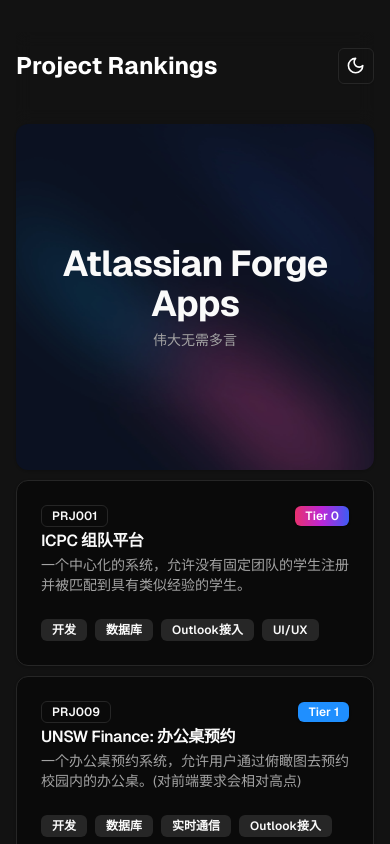
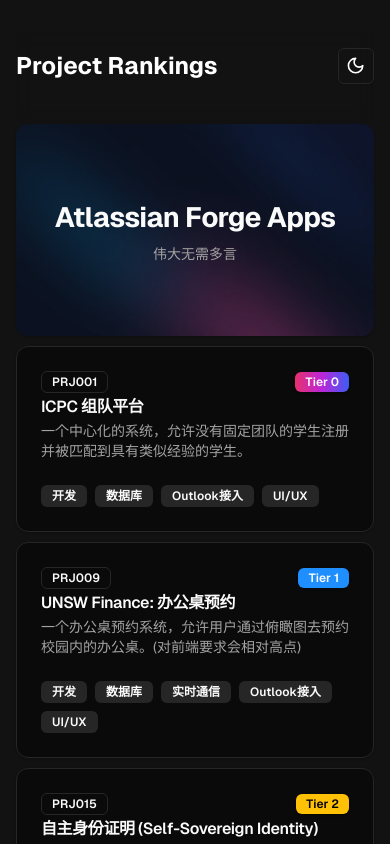
Before and after one commit to TommyZhang-z/projo, a Next.js app: page / in a window 390 px wide. Shown: the top 844 px of the page. Built offline with nearby package versions, Linux system fonts and the light colour scheme.

Commit message:
responsive

```diff
--- a/src/components/project-rankings.tsx
+++ b/src/components/project-rankings.tsx
@@ -165,9 +165,9 @@
           </Button>
         </div>
       </header>
-      <Card className="w-full bg-[url('/cover.jpg')] dark:bg-[url('/cover-dark.jpg')] bg-cover bg-center mb-[10px] transition-opacity text-center animate-bg-size border-none py-24">
+      <Card className="w-full bg-[url('/cover.jpg')] dark:bg-[url('/cover-dark.jpg')] bg-cover bg-center mb-[10px] transition-opacity text-center animate-bg-size border-none py-12 md:py-24">
         <CardHeader>
-          <CardTitle className="text-4xl md:text-6xl font-bold">
+          <CardTitle className="text-[max(28px,min(4vw,60px))] font-bold">
             Atlassian Forge Apps
           </CardTitle>
           <CardDescription>伟大无需多言</CardDescription>
```
